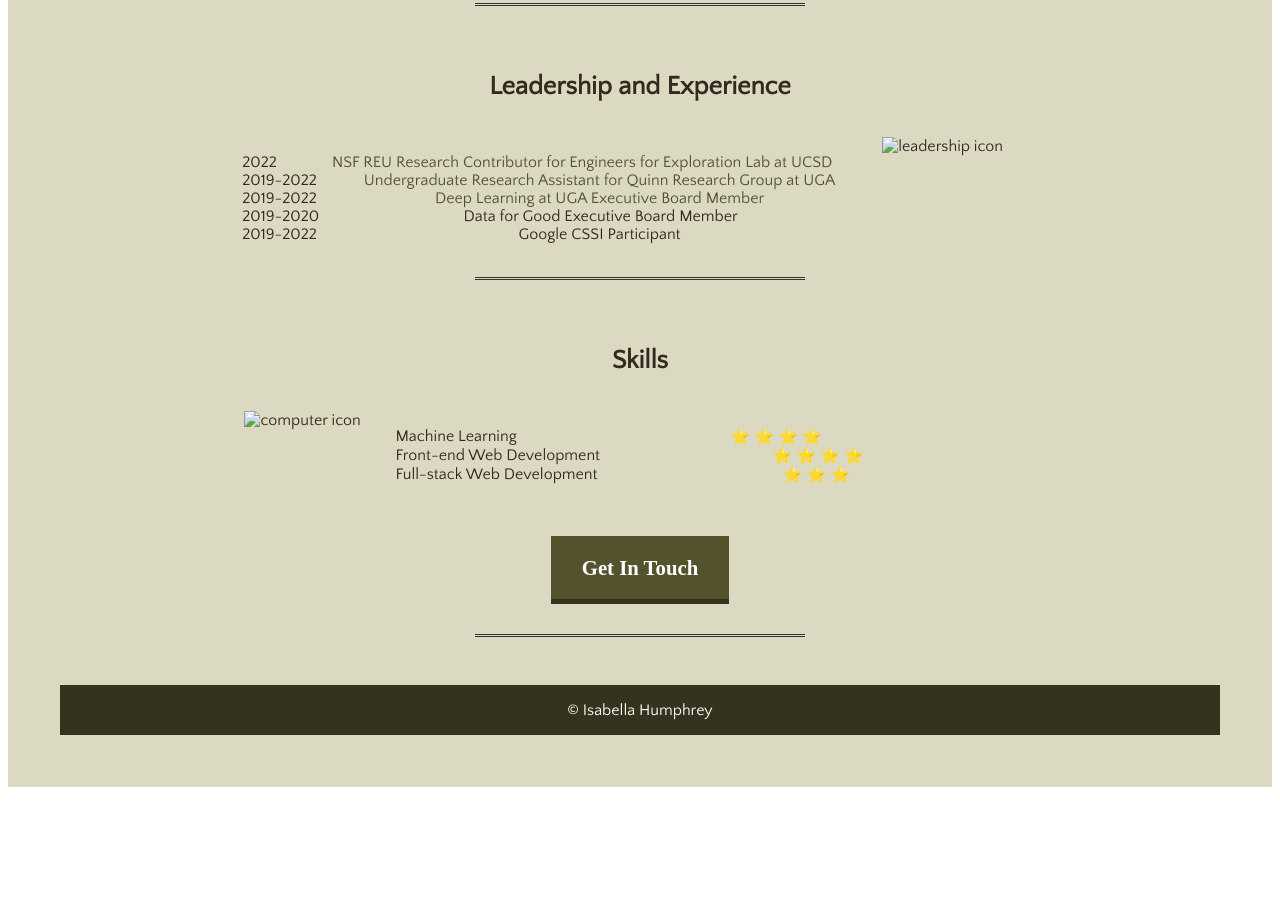
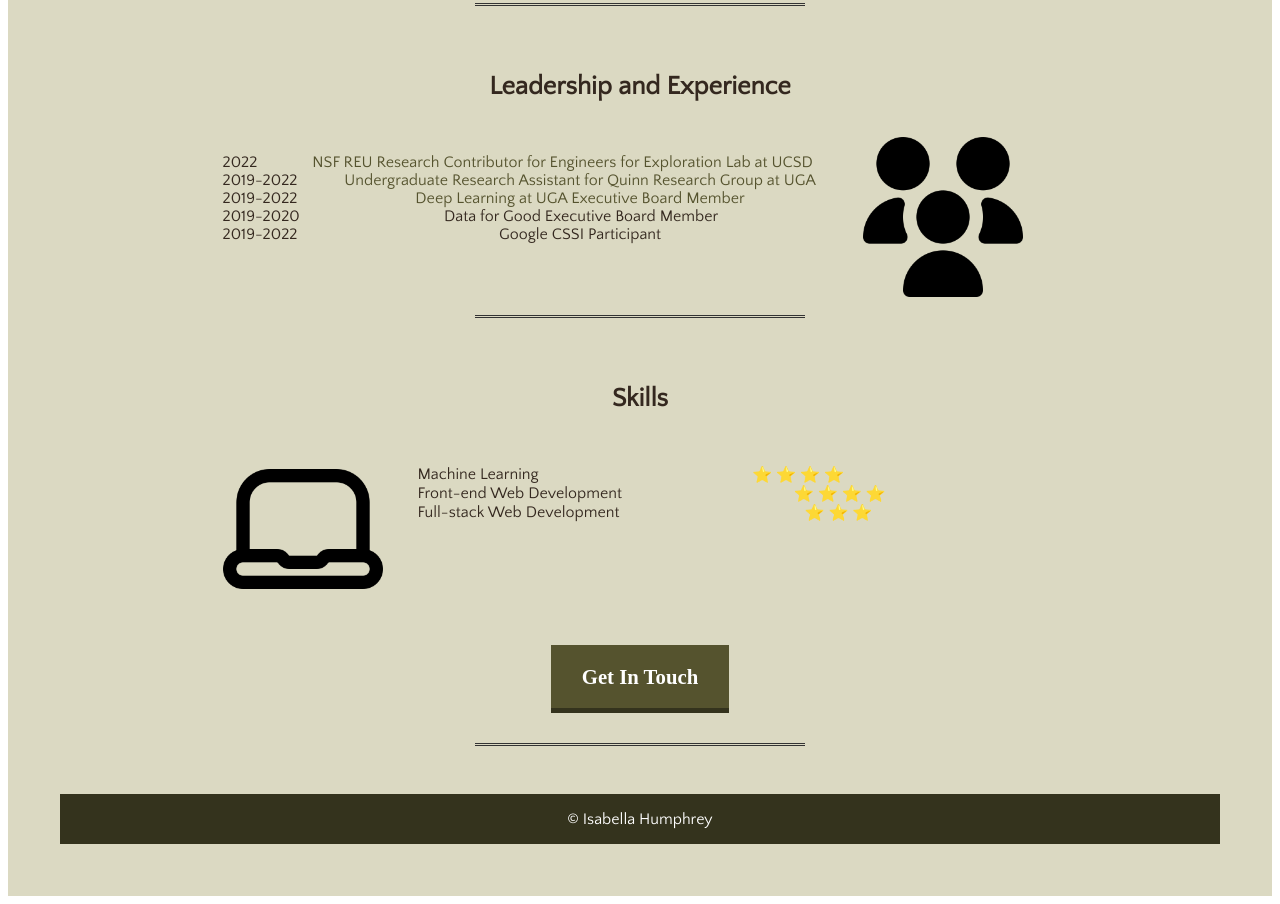
Before and after one commit to idhumphrey/CSCI4300_project1, a plain HTML site: page index.html in a window 1280 px wide. Shown: the part 1751-2655 px from the top of the page. Before the commit the page ends 2546 px from the top, so only its background shows below. Drawn offline with Linux system fonts and the light colour scheme; the site is published under a folder, as on GitHub Pages, so addresses that start at the root find nothing; a web font is replaced by a local one.

Commit message:
Update index.html

```diff
--- a/index.html
+++ b/index.html
@@ -69,12 +69,12 @@
                 Google CSSI Participant
             </dd>
         </dl>
-        <img class="icon" src="/images/leadership-icon.png" alt="leadership icon">
+        <img class="icon" src="images/leadership-icon.png" alt="leadership icon">
     </div>
     <hr>
     <h3>Skills</h3>
     <div id="skills-block">
-        <img class="icon" src="/images/skills-icon.png" alt="computer icon">
+        <img class="icon" src="images/skills-icon.png" alt="computer icon">
         <dl>
             <dt>Machine Learning</dt>
             <dd>&#11088 &#11088 &#11088 &#11088</dd>
```
